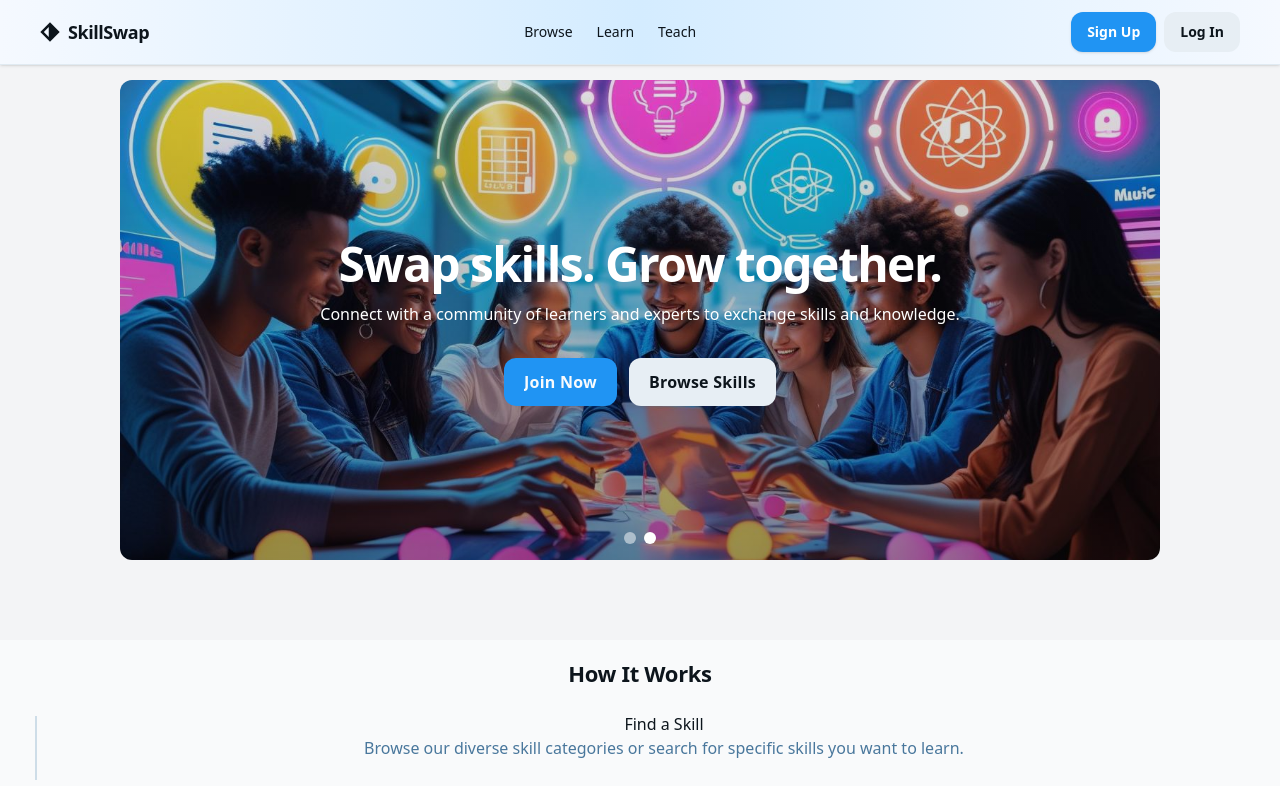
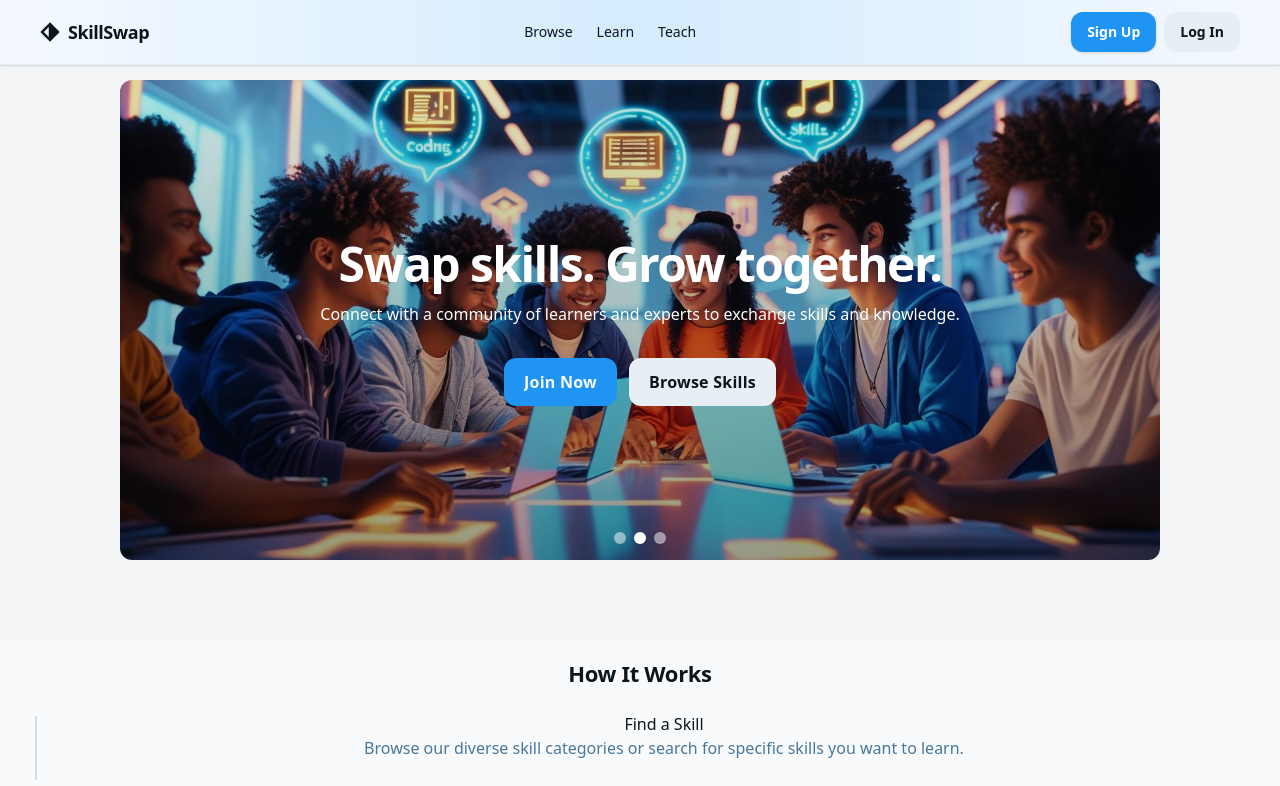
Before and after one commit to kushalyadav0/SkillSwap, a React (Vite) app in the folder frontend/: page / in a window 1280 px wide. Shown: the top 786 px of the page. Built offline with nearby package versions, Linux system fonts and the light colour scheme.

Commit message:
imporve in Hero section 2

```diff
--- a/frontend/src/Landingpage/Hero.jsx
+++ b/frontend/src/Landingpage/Hero.jsx
@@ -4,9 +4,9 @@ export default function Hero() {
    // Image URLs for the slider
   const slides = [
 
+    '../src/assets/img3.jpg',
     '../src/assets/img2.jpg',
     '../src/assets/img.jpg',
-
 
 
 
```
Also changed, not shown: frontend/src/assets/img3.jpg (added).
